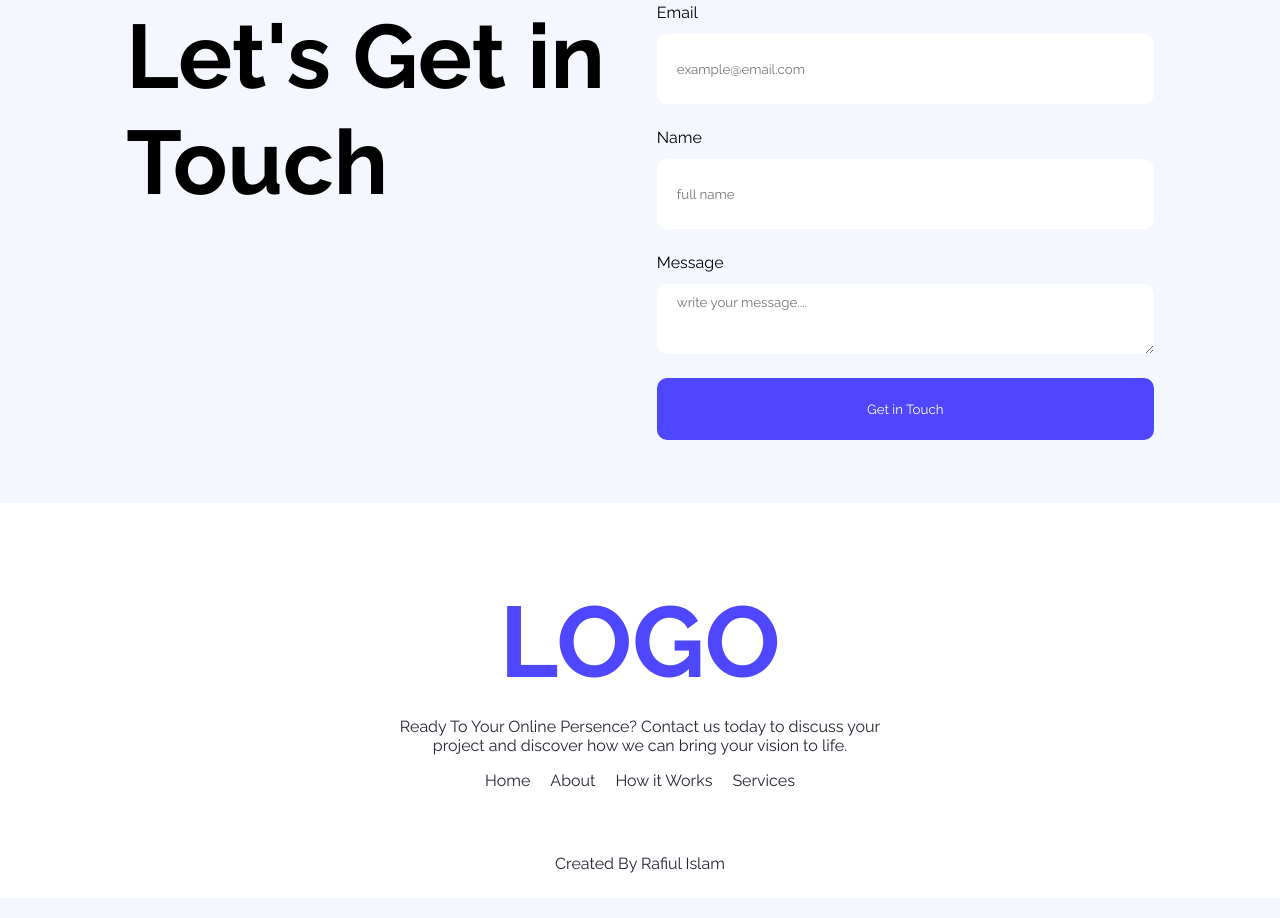
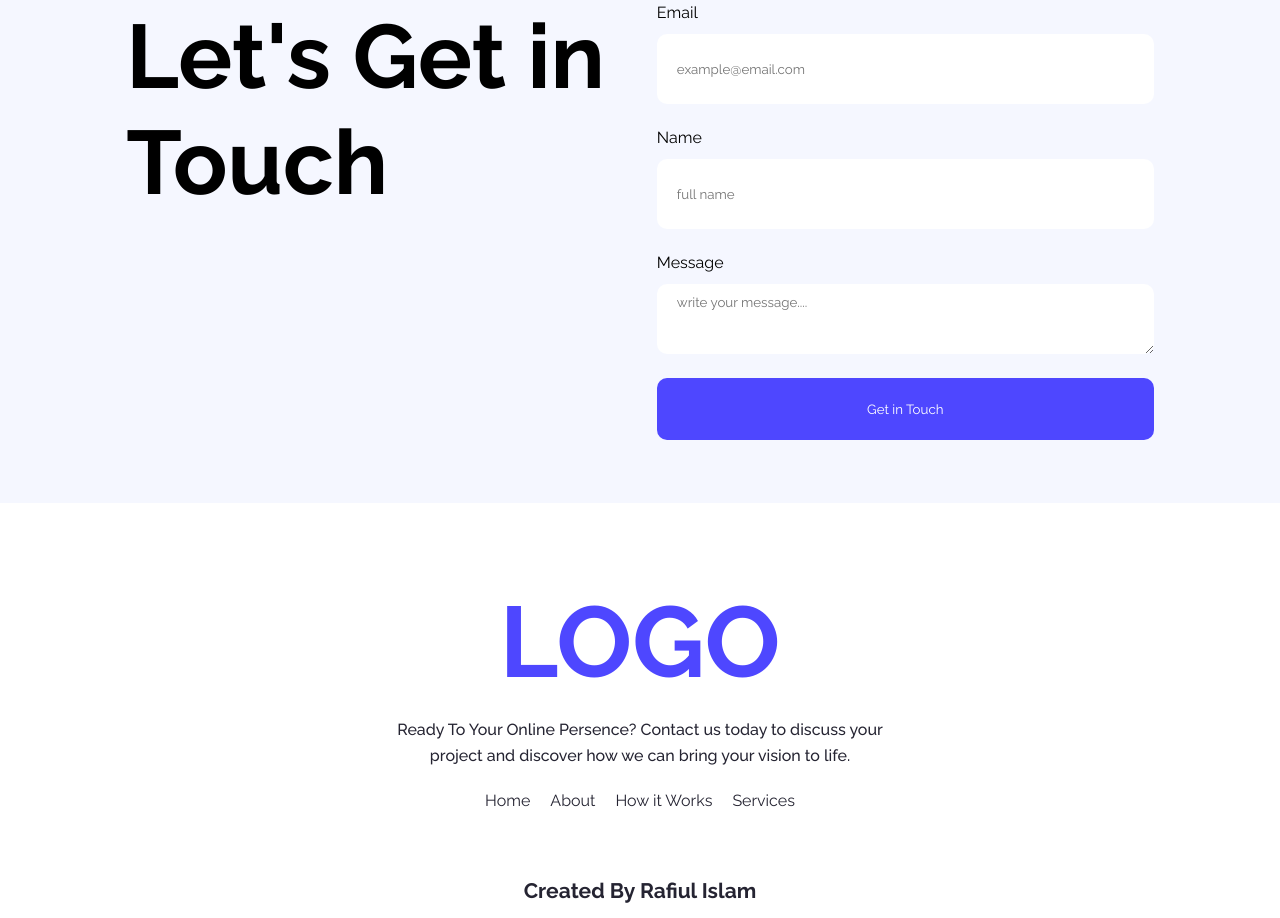
Before and after one commit to rafiul040/assignment-clone-repository-1, a plain HTML site: page index.html in a window 1280 px wide. Shown: the part 3302-4220 px from the top of the page. Drawn offline with Linux system fonts and the light colour scheme.

Commit message:
added something line height

```diff
--- a/style.css
+++ b/style.css
@@ -67,6 +67,7 @@ body{
 .banner-content p{
     font-size: 65px;
     font-weight: bold;
+
 }
 .banner-btn{
     margin-top: 50px;
@@ -333,13 +334,15 @@ form input[type="text"], form input[type="email"], form textarea{
     width: 531px;
     height: 47px;
     padding: 13px;
+    line-height: 1.6;
+    font-weight: 500;
 }
 
 .footer-links{
     display: flex;
     list-style: none;
     width: 401px;
-    margin: 0 auto;
+    margin: 20px auto;
     height: 24px;
     padding: 20px;
     justify-content: center;
@@ -385,4 +388,6 @@ form input[type="text"], form input[type="email"], form textarea{
 .footer .copy-right{
     margin-top: 50px;
     margin-bottom: -90px;
+    font-size: 21px;
+    font-weight: bolder;
 }
```
